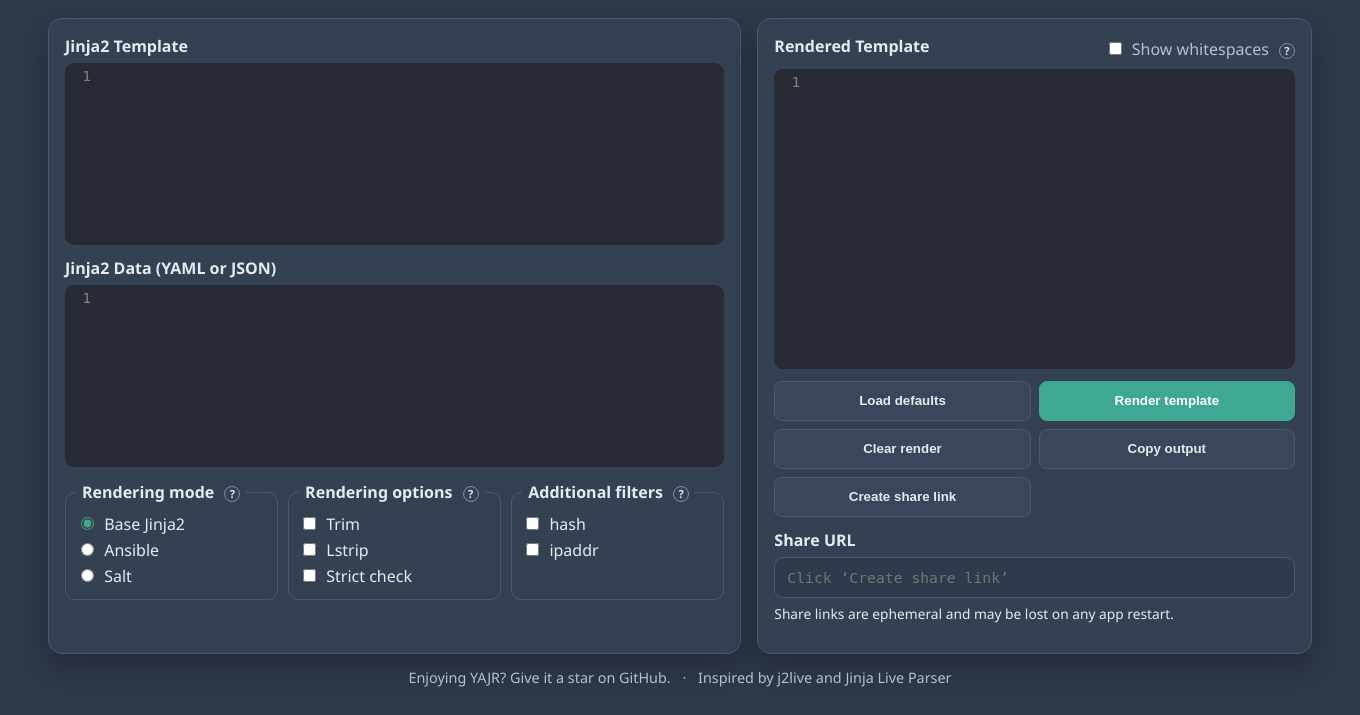
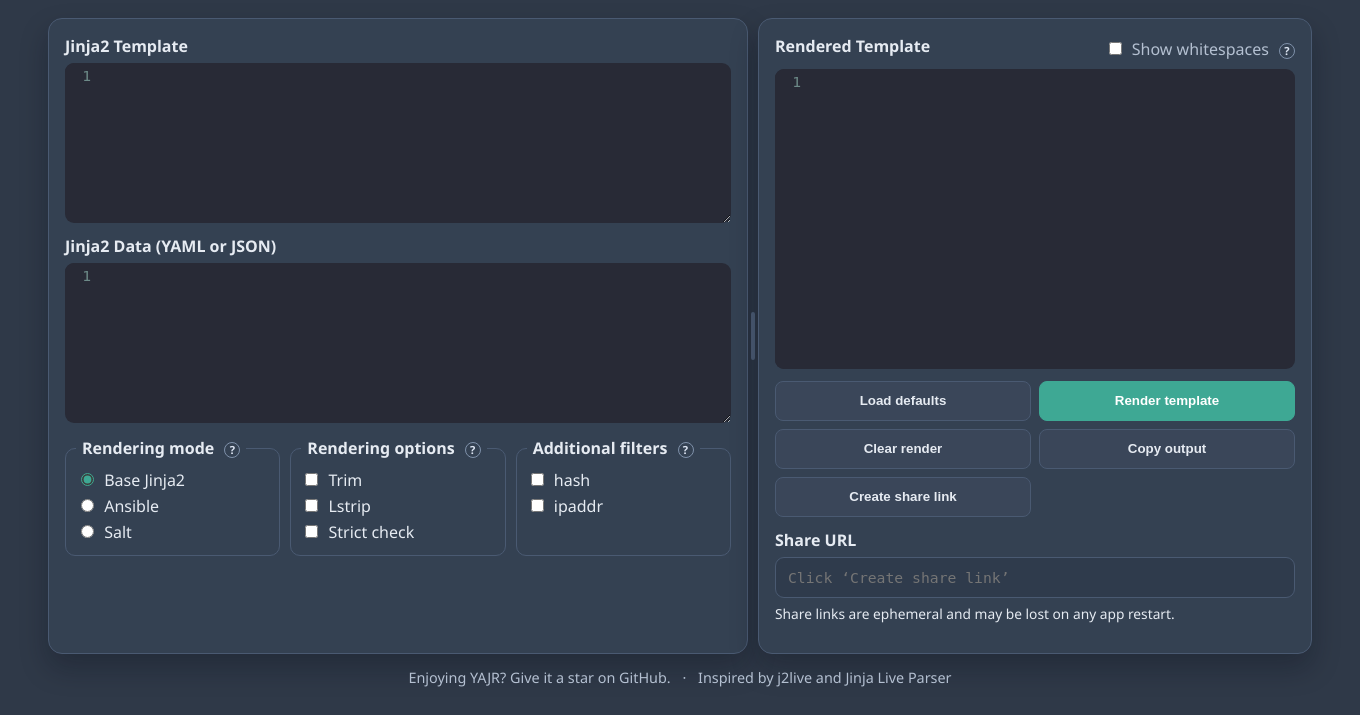
Before and after one commit to wbollock/yajr, a FastAPI app: page / in a window 1360 px wide; the page is wider, and only the part inside the window is pictured. Shown: the part 156-871 px from the top of that part. Run offline with FastAPI, Linux system fonts and the light colour scheme; some libraries are stand-ins or nearby versions.

Commit message:
feat: resizable editor panels (B1 + B2)
B1 — vertically resizable input editors:
- .input-block .CodeMirror gains resize:vertical so users can drag
  the bottom edge of the template and data editors to a comfortable
  height.
- makeResizable() in app.js attaches a ResizeObserver that calls
  editor.refresh() after every drag so CodeMirror's gutter and cursor
  positions stay in sync.

B2 — draggable left/right panel splitter:
- .workspace grid changes from a fixed two-column layout to
  `var(--split-left, 700px) 10px 1fr`, with a .splitter handle div
  inserted between the two panels.
- initSplitter() in app.js handles mousedown/mousemove/mouseup,
  clamps the minimum panel width to 280 px, and persists the split
  position to localStorage under 'yajr_split_left'.
- Splitter is hidden via display:none below the 1100 px breakpoint
  where the layout stacks vertically.

Co-Authored-By: Claude Sonnet 4.6 <noreply@anthropic.com>

```diff
--- a/web/static/css/site.css
+++ b/web/static/css/site.css
@@ -103,9 +103,32 @@ body {
 
 .workspace {
   display: grid;
-  gap: 16px;
-  grid-template-columns: minmax(640px, 1.25fr) minmax(420px, 1fr);
+  gap: 0;
+  grid-template-columns: var(--split-left, 700px) 10px 1fr;
   align-items: stretch;
+}
+
+.splitter {
+  cursor: col-resize;
+  user-select: none;
+  display: flex;
+  align-items: center;
+  justify-content: center;
+}
+
+.splitter::after {
+  content: '';
+  display: block;
+  width: 4px;
+  height: 48px;
+  background: var(--line);
+  border-radius: 2px;
+  transition: background 120ms;
+}
+
+.splitter:hover::after,
+.splitter.dragging::after {
+  background: var(--accent);
 }
 
 .footer-note {
@@ -352,6 +375,10 @@ button:hover {
     grid-template-columns: 1fr;
   }
 
+  .splitter {
+    display: none;
+  }
+
   .actions {
     grid-template-columns: 1fr 1fr;
   }
@@ -365,6 +392,12 @@ button:hover {
   border-radius: 9px;
   height: auto;
   min-height: 182px;
+}
+
+/* Allow users to drag-resize the input editors vertically. */
+.input-block .CodeMirror {
+  resize: vertical;
+  min-height: 160px;
 }
 
 /* Right panel: flex column so output editor fills available height */
--- a/web/static/js/app.js
+++ b/web/static/js/app.js
@@ -70,6 +70,13 @@ function makeCommentFixedMode(innerModeName) {
 makeCommentFixedMode("yaml");
 makeCommentFixedMode("jinja2");
 
+function makeResizable(editor) {
+  const cm = editor.getWrapperElement();
+  if (typeof ResizeObserver !== "undefined") {
+    new ResizeObserver(function() { editor.refresh(); }).observe(cm);
+  }
+}
+
 function initEditors() {
   const isDark = document.body.getAttribute("data-theme") !== "light";
   const theme = isDark ? "dracula" : "eclipse";
@@ -81,6 +88,8 @@ function initEditors() {
     lineWrapping: true,
     autofocus: false,
   });
+  makeResizable(templateEditor);
+
   dataEditor = CodeMirror.fromTextArea(document.getElementById("j2_data"), {
     mode: "yaml-comment-fixed",
     theme,
@@ -90,6 +99,7 @@ function initEditors() {
     tabSize: 4,
     extraKeys: { Tab: "insertSoftTab" },
   });
+  makeResizable(dataEditor);
   // Convert tabs to spaces on paste so YAML indentation is never broken
   // by tab characters (YAML forbids tabs for indentation).
   dataEditor.on("beforeChange", function(cm, change) {
@@ -108,6 +118,42 @@ function initEditors() {
     readOnly: true,
   });
   outputEditor.setSize(null, "100%");
+}
+
+function initSplitter() {
+  const workspace = document.querySelector(".workspace");
+  const splitter = document.getElementById("panel_splitter");
+  if (!workspace || !splitter) return;
+
+  const STORAGE_KEY = "yajr_split_left";
+  const saved = localStorage.getItem(STORAGE_KEY);
+  if (saved) workspace.style.setProperty("--split-left", saved);
+
+  let dragging = false;
+
+  splitter.addEventListener("mousedown", function(e) {
+    e.preventDefault();
+    dragging = true;
+    splitter.classList.add("dragging");
+  });
+
+  document.addEventListener("mousemove", function(e) {
+    if (!dragging) return;
+    const rect = workspace.getBoundingClientRect();
+    const newLeft = Math.max(280, Math.min(e.clientX - rect.left, rect.width - 290));
+    const val = newLeft + "px";
+    workspace.style.setProperty("--split-left", val);
+    [templateEditor, dataEditor, outputEditor].forEach(function(ed) {
+      if (ed) ed.refresh();
+    });
+  });
+
+  document.addEventListener("mouseup", function() {
+    if (!dragging) return;
+    dragging = false;
+    splitter.classList.remove("dragging");
+    localStorage.setItem(STORAGE_KEY, getComputedStyle(workspace).getPropertyValue("--split-left").trim());
+  });
 }
 
 function statusLine() {
@@ -416,4 +462,5 @@ document.getElementById("theme_toggle").addEventListener("click", toggleTheme);
 
 initTheme();
 initEditors();
+initSplitter();
 loadShare(window.__INITIAL_SHARE_TOKEN__);
--- a/web/templates/index.html
+++ b/web/templates/index.html
@@ -60,6 +60,8 @@
         </div>
       </section>
 
+      <div class="splitter" id="panel_splitter" role="separator" aria-orientation="vertical" title="Drag to resize panels"></div>
+
       <section class="panel panel-right">
         <div class="panel-head">
           <label for="render_results">Rendered Template</label>
```
